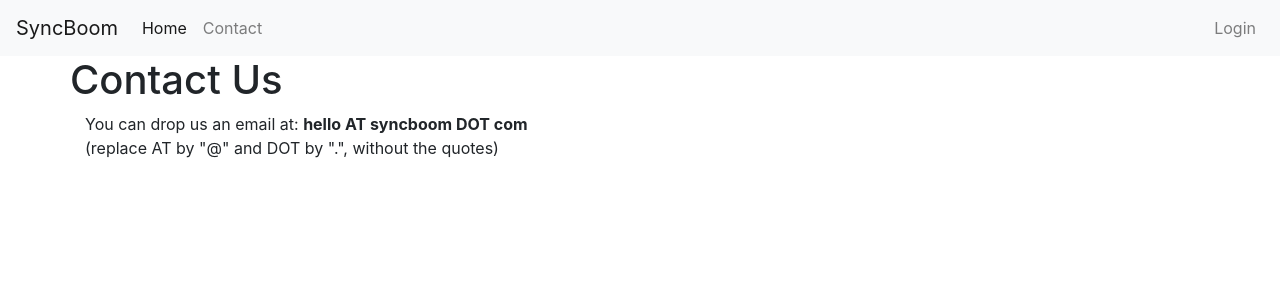
After one commit to e2jk/trello-team-sync, a Flask app: page /contact in a window 1280 px wide. The commit adds this page. Shown: the top 300 px of the page. Run offline with Flask 2, Linux system fonts and the light colour scheme; some libraries are stand-ins or nearby versions.

Commit message:
Create a Contact page (Closes #61)

```diff
--- a/app/main/routes.py
+++ b/app/main/routes.py
@@ -70,3 +70,8 @@
         'data': n.get_data(),
         'timestamp': n.timestamp
     } for n in notifications])
+
+
+@bp.route('/contact')
+def contact():
+    return render_template('contact.html', title=_('Contact Us'))
--- a/app/templates/base.html
+++ b/app/templates/base.html
@@ -25,6 +25,9 @@
         <ul class="navbar-nav mr-auto">
           <li class="nav-item active">
             <a class="nav-link" href="{{ url_for('main.index') }}">{{ _('Home') }} <span class="sr-only">({{ _('current') }})</span></a>
+          </li>
+          <li class="nav-item">
+            <a class="nav-link" href="{{ url_for('main.contact') }}">{{ _('Contact') }}</a>
           </li>
         </ul>
         <ul class="nav navbar-nav navbar-right">
--- /dev/null
+++ b/app/templates/contact.html
@@ -0,0 +1,16 @@
+{% extends "base.html" %}
+
+{% block app_content %}
+
+    <div class="row">
+      <h1>{{ _('Contact Us') }}</h1>
+    </div>
+
+    <div class="row">
+      <div class="col-md-9">
+        {{ _('You can drop us an email at:') }} <strong>hello AT syncboom DOT com</strong><br/>
+        {{ _('(replace AT by "@" and DOT by ".", without the quotes)') }}<br/>
+      </div>
+    </div>
+
+{% endblock %}
```
Also changed, not shown: tests/test_website.py (+12 -1 lines).
